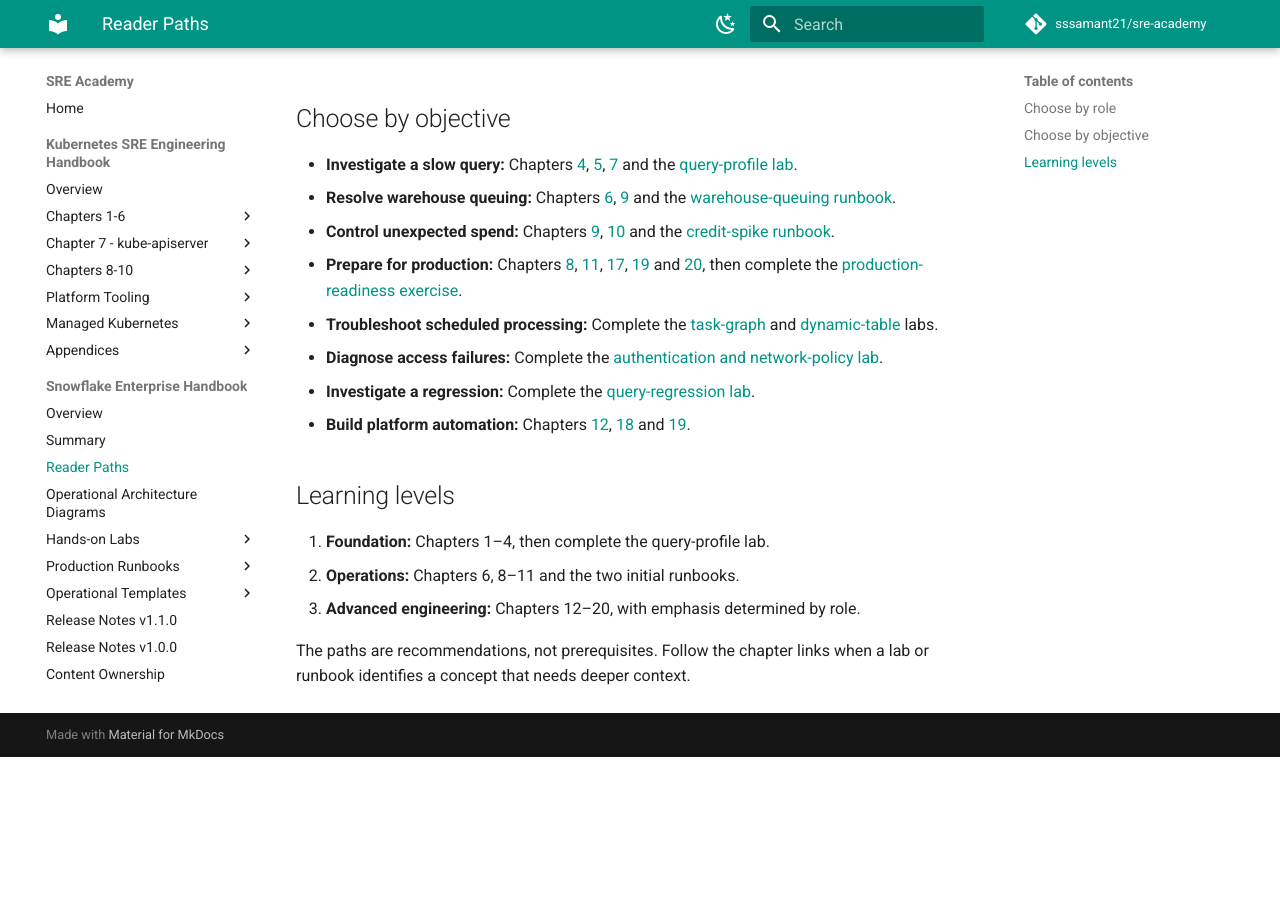
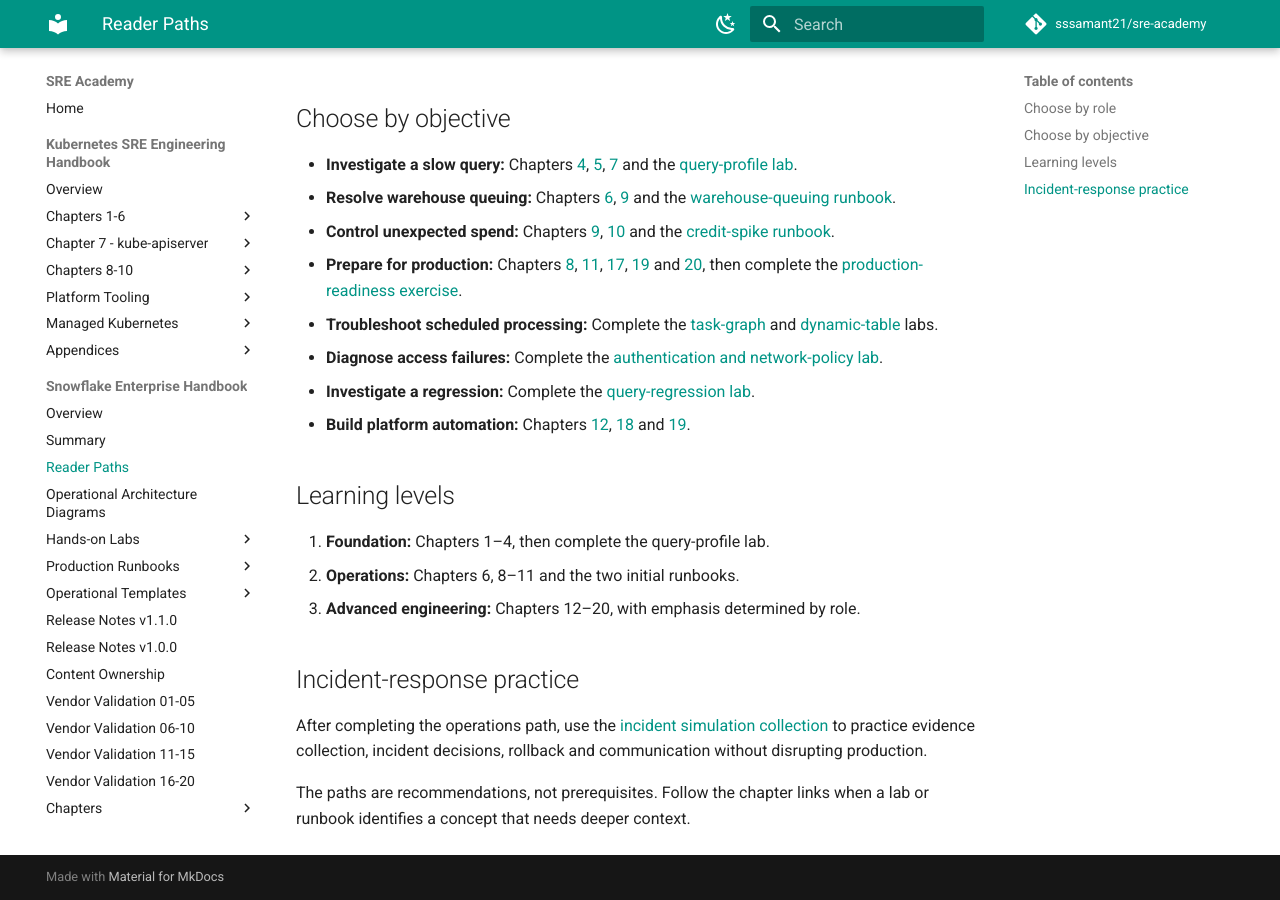
Before and after one commit to sssamant21/sre-academy, an MkDocs documentation site: the page built from docs/books/snowflake/reader-paths.md, in a window 1280 px wide and 900 px high, scrolled down 898 px. Built offline with MkDocs 1.6.1 and Material for MkDocs 9.7.7, drawn with Linux system fonts in a browser that asks for light colours; comment, search, counter and statistics services are not loaded; before the commit the page ends 1655 px from its top, so only the background shows below that.

Commit message:
docs(snowflake): add incident-response practice path

```diff
--- a/docs/books/snowflake/reader-paths.md
+++ b/docs/books/snowflake/reader-paths.md
@@ -35,4 +35,8 @@
 2. **Operations:** Chapters 6, 8–11 and the two initial runbooks.
 3. **Advanced engineering:** Chapters 12–20, with emphasis determined by role.
 
+## Incident-response practice
+
+After completing the operations path, use the [incident simulation collection](labs/simulations/index.md) to practice evidence collection, incident decisions, rollback and communication without disrupting production.
+
 The paths are recommendations, not prerequisites. Follow the chapter links when a lab or runbook identifies a concept that needs deeper context.
```
